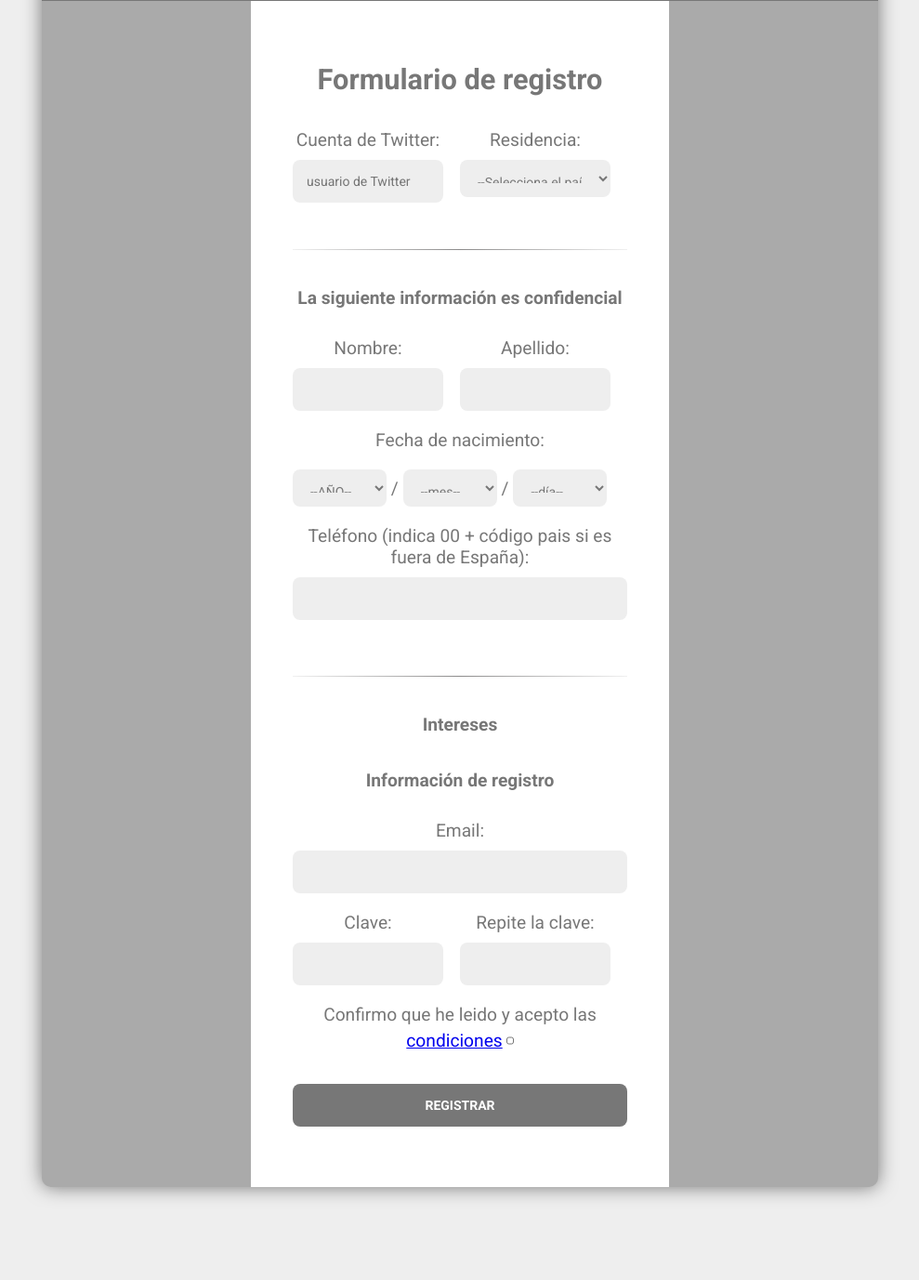
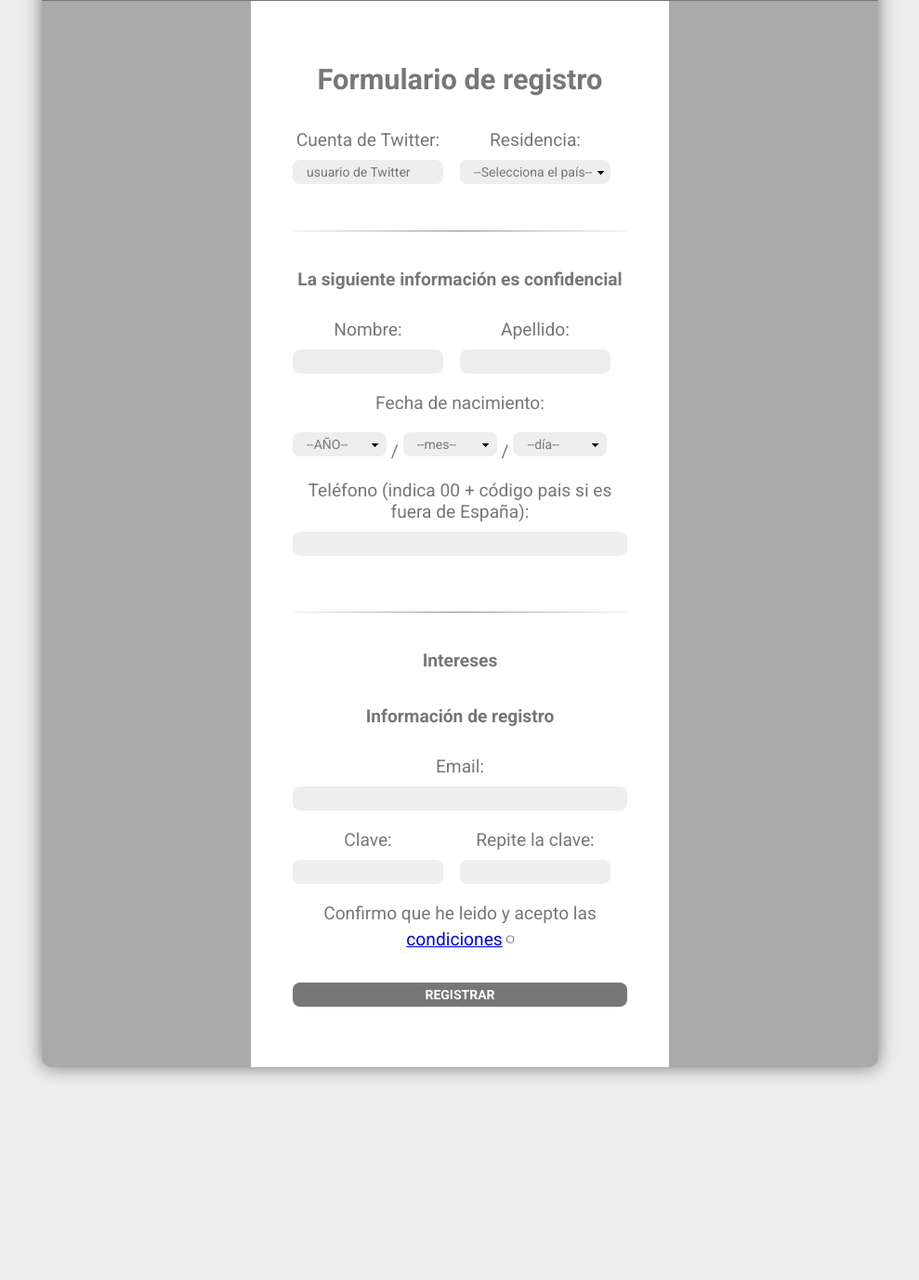
Before and after one commit to docnachondo/mapa_cafetero, a PHP site: page /registro.php in a window 1280 px wide. Shown: the part 164-1541 px from the top of the page at 93% size, without its empty margins (145-1134 px from the left). After the commit the page ends 1325 px from the top, so only its background shows below. Run offline with PHP 8.4, Linux system fonts and the light colour scheme; data that the repository does not hold is empty; some libraries are stand-ins or nearby versions.

Commit message:
Cambios en el registro, posición de ventas y otros aspectos

```diff
--- a/css/estilo.css
+++ b/css/estilo.css
@@ -154,7 +154,7 @@ div.clear.grande{clear: both; margin-top: 20px;}
   width: 100%;
   border: 0;
   margin: 10px 0 20px;
-  padding: 15px;
+  padding: 5px 15px;
   box-sizing: border-box;
   font-size: 14px;
 
@@ -186,7 +186,11 @@ div.clear.grande{clear: both; margin-top: 20px;}
 }
 
 .formulario select {
-  height: 40px;
+  background: url(../images/dropdown.png) no-repeat 103%;
+  -moz-appearance: none;
+  -webkit-appearance: none;
+  appearance: none;
+  background-color: #eee;
 }
 
 .formulario button {
@@ -201,7 +205,7 @@ div.clear.grande{clear: both; margin-top: 20px;}
   background: #777;
   width: 100%;
   border: 0;
-  padding: 15px;
+  padding: 5px 15px;
   color: #fff;
   font-size: 14px;
   cursor: pointer;
@@ -227,6 +231,17 @@ div.clear.grande{clear: both; margin-top: 20px;}
 
 .formulario .nueva a:hover {
   color: #000;
+}
+
+div.intereses > div.cont-interes{
+  float: left;
+  width: 33%;
+}
+
+div.intereses > div.cont-interes > img, div.cont-interes > input{
+  display: block;
+  float: none;
+  margin: 5px auto;
 }
 
 #registro {
@@ -379,3 +394,5 @@ div.sm_infoWindow.ampliado .sm_close{
 .sm_infoWindow > .info_exta > div > span{float: left;}
 
 .sm_infoWindow > .info_exta > div > span+span{float: right;}
+
+#ventana2{top: 20px; padding: 5px 20px;}
--- a/header.php
+++ b/header.php
@@ -5,7 +5,7 @@
     <ul>
         <? if(isset($usuario)){
             if($usuario->getActivo() != null){ ?>
-                <li><a href="javascript:mostrar('#ventana');">Buscar</a></li>
+                <li><a href="javascript:mostrar('#ventana2');">Buscar</a></li>
                 <li><a href="funciones/controlador.php?accion=desconectar">Salir</a></li>
             <? } ?>
         <? }else{
--- a/registro.php
+++ b/registro.php
@@ -13,8 +13,8 @@ if(isset($_SESSION["usuario"])){
         <title>Mapa Cafetero</title>
         <meta name="viewport" content="width=device-width, initial-scale=1, maximum-scale=1">
         <script type="text/javascript" src="js/jquery-3.1.1.min.js"></script>
-        <link type="text/css" rel="stylesheet" href="css/estilo.css?ver=1.013"/>
-        <link type="text/css" rel="stylesheet" href="css/registro.css?ver=1.004"/>
+        <link type="text/css" rel="stylesheet" href="css/estilo.css?ver=1.019"/>
+        <link type="text/css" rel="stylesheet" href="css/registro.css?ver=1.005"/>
         <script type="text/javascript" src="js/registro.js?ver=1.08"></script>
         <script type="text/javascript" src="js/general.js?ver=1.00"></script>
     </head>
@@ -40,7 +40,7 @@ if(isset($_SESSION["usuario"])){
 
         <div id="registro">
           <h1>Formulario de registro</h1>
-          <form class="formulario" method="post" action="funciones/controlador.php">
+          <form class="formulario registro" method="post" action="funciones/controlador.php">
             <input type="hidden" name="accion" value="alta_usuario"/>
             <div class="mitad">
               <span>Cuenta de Twitter: </span>
@@ -106,8 +106,10 @@ if(isset($_SESSION["usuario"])){
             <div class="intereses">
                 <? $lista = Interes::listar($bd);
                 foreach ($lista as $interes){ ?>
-                <img class="izq" src="images/<?=$interes->getFoto()?>" title="<?=$interes->getNombre()?>"/>
-                <input type="checkbox" class="izq" name="int_<?=$interes->getIdInteres()?>"/>
+                <div class="cont-interes">
+                    <img class="izq" src="images/<?=$interes->getFoto()?>" title="<?=$interes->getNombre()?>"/>
+                    <input type="checkbox" class="izq" name="int_<?=$interes->getIdInteres()?>"/>
+                </div>
                 <? } ?>
             </div>
             <div class="clear"></div>
```
Also changed, not shown: index.php (+4 -5 lines), images/dropdown.png (added).
